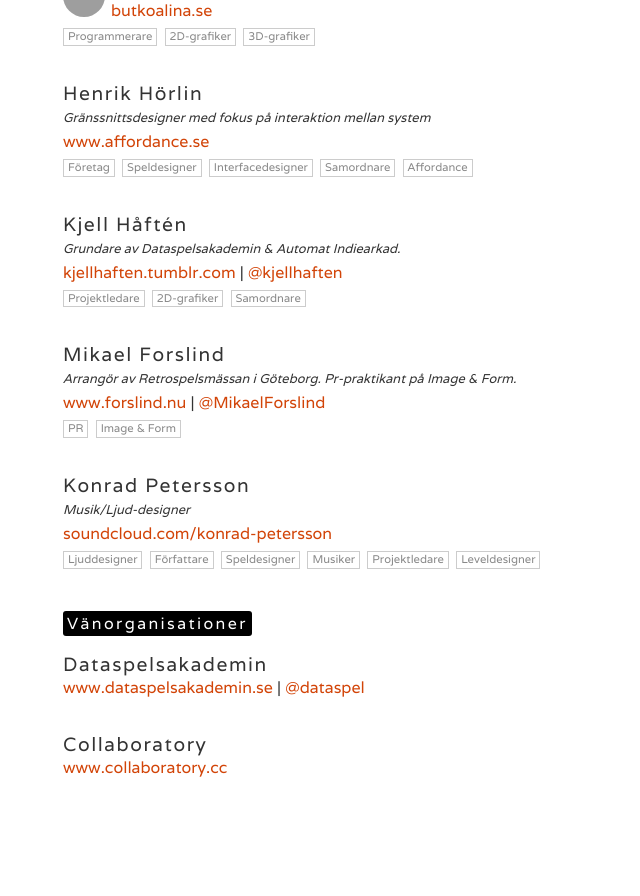
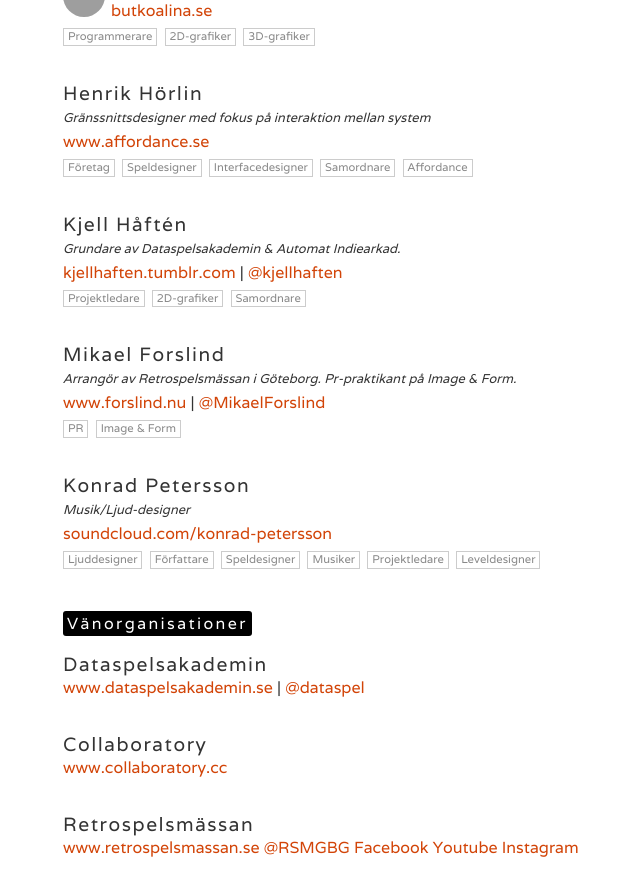
Before and after one commit to indiespel-gbg/indiespel-gbg.github.io, a Jekyll site: the page built from medlemmar.html, in a window 1280 px wide and 900 px high, scrolled down 4778 px. Shown: the top 896 px of the window, without its empty margins (293-933 px from the left). Built offline with Jekyll 4.4.1, drawn with Linux system fonts in a browser that asks for light colours; before the commit the page ends 5598 px from its top, so only the background shows below that; grey boxes are pictures that could not be loaded.

Commit message:
add retrospelsmässan

```diff
--- a/medlemmar.html
+++ b/medlemmar.html
@@ -66,6 +66,15 @@
 			<div class="member-description"></div>
 			<a href="http://www.collaboratory.cc">www.collaboratory.cc</a>
 		</li>
+		<li>
+			<div class="member-name">Retrospelsmässan</div >
+			<div class="member-description"></div>
+			<a href="http://www.retrospelsmassan.se">www.retrospelsmassan.se</a>
+			<a href="http://twitter.com/RSMGBG">@RSMGBG</a>
+			<a href="http://www.facebook.com/retrospelsmassan">Facebook</a>
+			<a href="http://www.youtube.com/retrospelsmassan">Youtube</a>
+			<a href="http://www.instagram.com/retrospelsmassan">Instagram</a>
+		</li>
 	</ul>
 </p>
 
```
